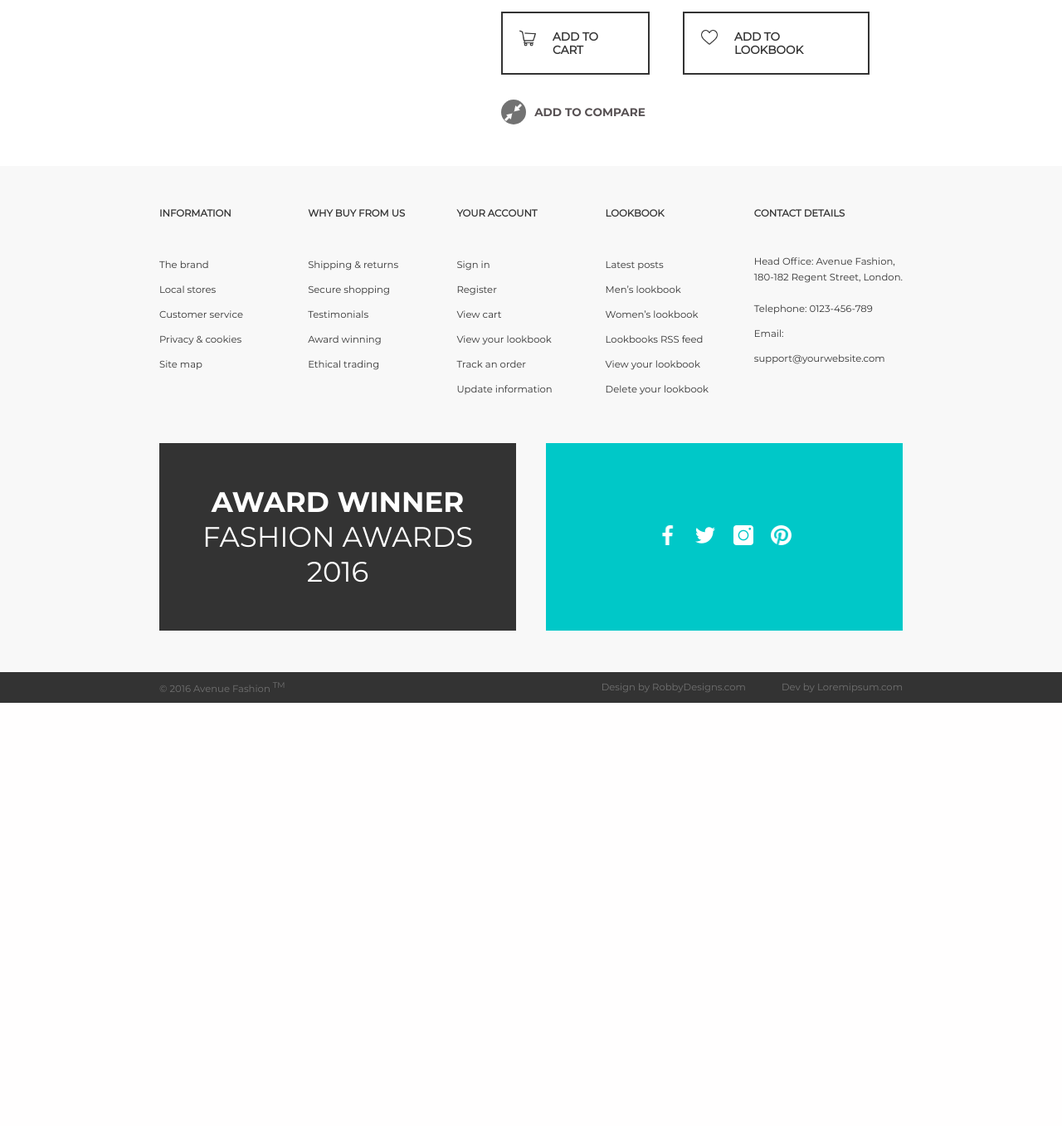
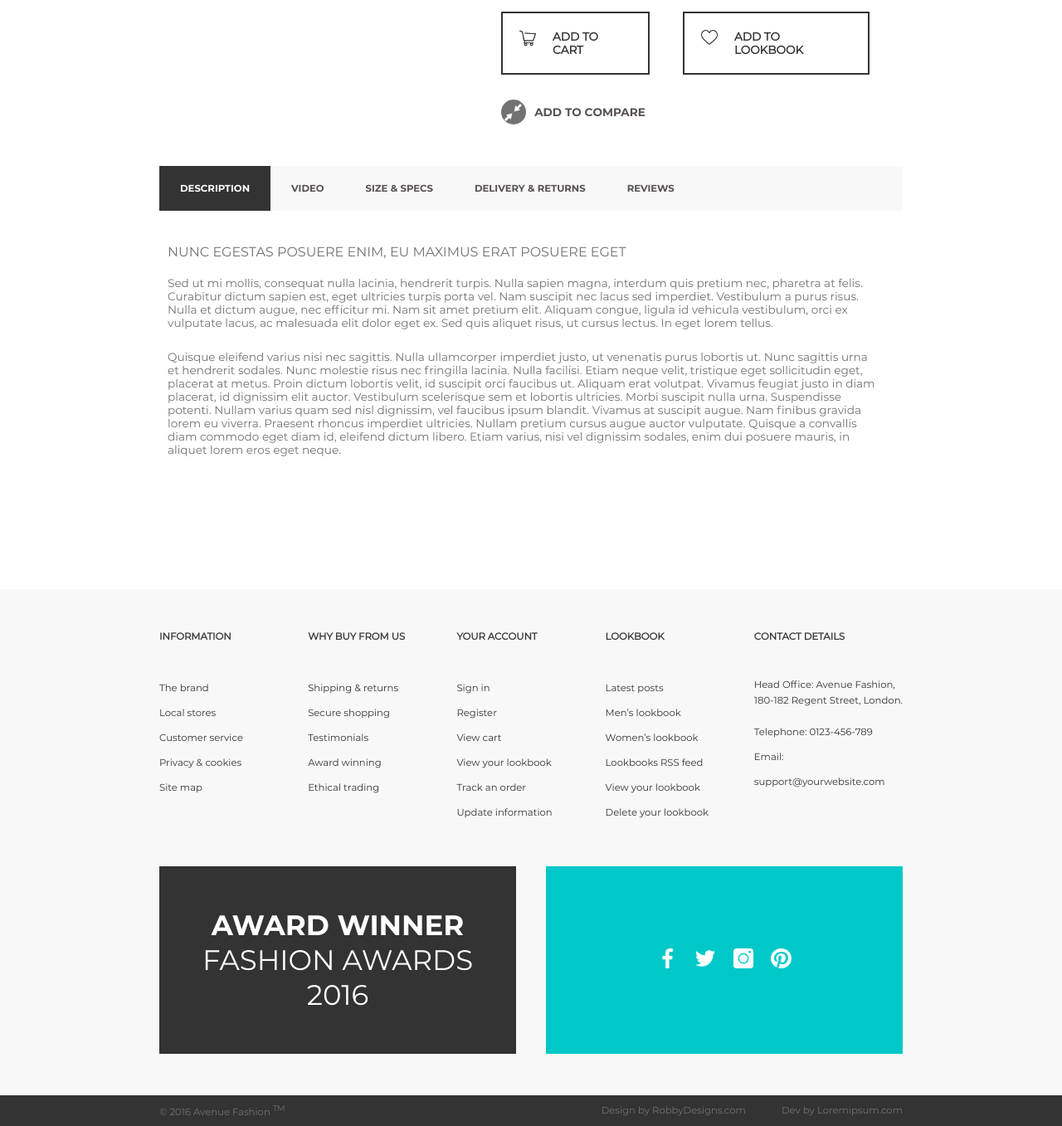
Before and after one commit to byshabay/study-layout, a PHP site: page /pages/product.php in a window 1280 px wide. Shown: the part 1173-2530 px from the top of the page at 83% size. Before the commit the page ends 2020 px from the top, so only its background shows below. Run offline with PHP 8.4, Linux system fonts and the light colour scheme.

Commit message:
Add card page for desktop

```diff
--- a/css/style.css
+++ b/css/style.css
@@ -1337,7 +1337,7 @@ a.active-tab{
 }
 .card.container{
     width: 70%;
-    margin-top: 50px;
+    margin: 50px auto 150px;
 }
 .card__features-1{
     width: 54%;
@@ -1553,6 +1553,43 @@ a.active-tab{
     align-items: center;
     margin-top: 30px;
     font-size: var(--text_15);
+}
+
+.card .catalog__tab{
+    background-color: var(--dirty-white);
+}
+.card .catalog__tab a{
+    display: block;
+    padding: 20px 0;
+    text-align: center;
+    width: 100%;
+    transition: 0.3s;
+}
+.card .catalog__tab a.active-tab{
+    color: #fff;
+    background-color: var(--dark-grey);
+    transition: 0.3s;
+}
+.card .catalog__tab a:hover{
+    color: #fff;
+    background-color: var(--dark-grey);
+    transition: 0.3s;
+}
+.card__desk-h1{
+    text-transform: uppercase;
+    font-weight: var(--text_13);
+    color: var(--light-grey);
+}
+.card__desk-block p{
+    font-size: var(--text_15);
+    color: var(--light-grey) ;
+    width: 98%;
+}
+.card__desk-p{
+    margin: 20px 0 25px;
+}
+.card .catalog__items{
+    margin-top: 30px;
 }
 /* 2.3.PRODUCT INFO END */
 
--- a/pages/product.php
+++ b/pages/product.php
@@ -185,6 +185,52 @@
 
                 </div>
             </div>
+            <div id="tabs" class="catalog__tabs">
+
+                <ul class="catalog__tab">
+                    <li>
+                        <a class="active-tab" href="#tab-1">Description</a>
+                    </li>
+                    <li>
+                        <a href="#tab-2">Video </a>
+                    </li>
+                    <li>
+                        <a href="#tab-3">Size & Specs</a>
+                    </li>
+                    <li>
+                        <a href="#tab-4">Delivery & Returns</a>
+                    </li>
+                    <li>
+                        <a href="#tab-5">Reviews</a>
+                    </li>
+                </ul>
+                <div class="catalog__items">
+                    <div class="catalog__item card__desk-block" id="tab-1">
+                        <div class="card__desk-h1">
+                            Nunc egestas posuere enim, eu maximus erat posuere eget
+                        </div>
+                        <p class="card__desk-p">
+                            Sed ut mi mollis, consequat nulla lacinia, hendrerit turpis. Nulla sapien magna, interdum quis pretium nec, pharetra at felis. Curabitur dictum sapien est, eget ultricies turpis porta vel. Nam suscipit nec lacus sed imperdiet. Vestibulum a purus risus. Nulla et dictum augue, nec efficitur mi. Nam sit amet pretium elit. Aliquam congue, ligula id vehicula vestibulum, orci ex vulputate lacus, ac malesuada elit dolor eget ex. Sed quis aliquet risus, ut cursus lectus. In eget lorem tellus.
+                        </p>
+                        <p>
+                            Quisque eleifend varius nisi nec sagittis. Nulla ullamcorper imperdiet justo, ut venenatis purus lobortis ut. Nunc sagittis urna et hendrerit sodales. Nunc molestie risus nec fringilla lacinia. Nulla facilisi. Etiam neque velit, tristique eget sollicitudin eget, placerat at metus. Proin dictum lobortis velit, id suscipit orci faucibus ut. Aliquam erat volutpat. Vivamus feugiat justo in diam placerat, id dignissim elit auctor. Vestibulum scelerisque sem et lobortis ultricies. Morbi suscipit nulla urna. Suspendisse potenti. Nullam varius quam sed nisl dignissim, vel faucibus ipsum blandit. Vivamus at suscipit augue. Nam finibus gravida lorem eu viverra. Praesent rhoncus imperdiet ultricies. Nullam pretium cursus augue auctor vulputate. Quisque a convallis diam commodo eget diam id, eleifend dictum libero. Etiam varius, nisi vel dignissim sodales, enim dui posuere mauris, in aliquet lorem eros eget neque.
+                        </p>
+                    </div>
+                    <div class="catalog__item" id="tab-2">
+                        текст 2
+                    </div>
+                    <div class="catalog__item" id="tab-2">
+                        текст 3
+                    </div>
+                    <div class="catalog__item" id="tab-2">
+                        текст 4
+                    </div>
+                    <div class="catalog__item" id="tab-2">
+                        текст 5
+                    </div>
+
+                </div>
+            </div>
         </section>
         <!-- 2.2.PRODUCT INFO START -->
 
```
